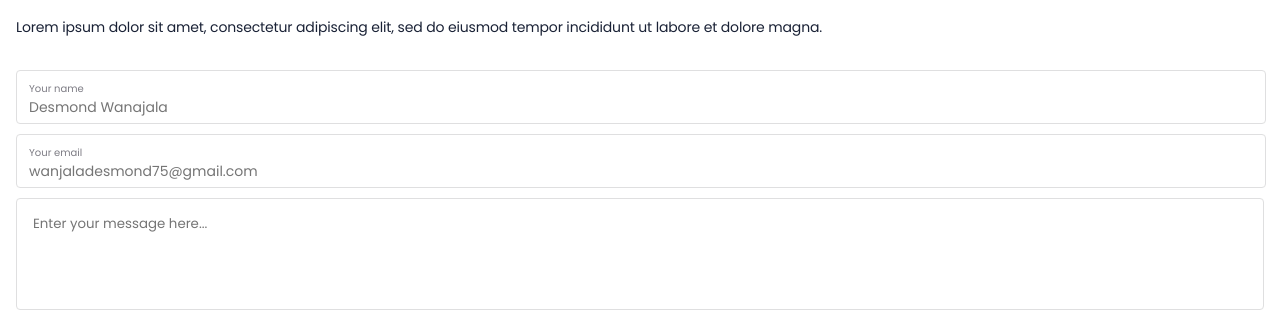
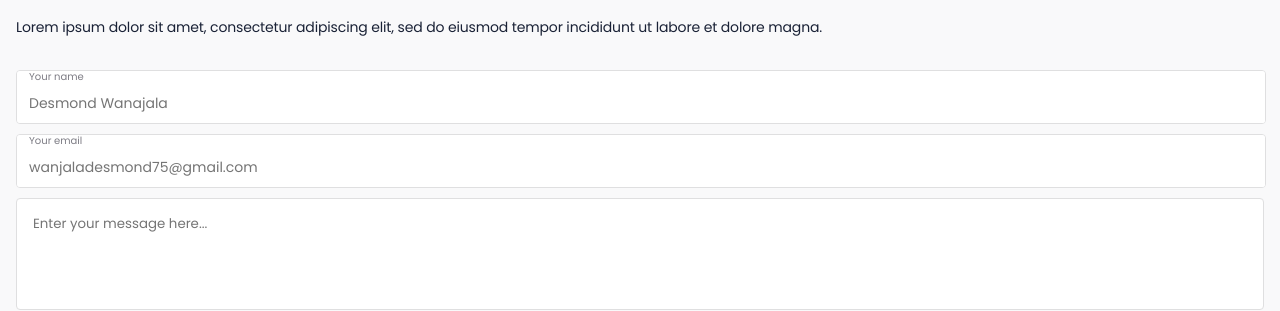
Before and after one commit to 28919926/Portfolio1, a website: page index.html in a window 1280 px wide. Shown: the part 8147-8458 px from the top of the page. Drawn offline with nearby package versions, Linux system fonts and the light colour scheme; a web font is replaced by a local one.

Commit message:
Add form background colour and changes on the lable input and others on the same contact form

```diff
--- a/index.html
+++ b/index.html
@@ -157,7 +157,7 @@
             </div>
         </section>
     </section>
-    <section>
+    <section class="form-cont">
         <div class="form_img"></div>
         <div class="form">
             <h2 class="name">Get Started</h2>
--- a/style.css
+++ b/style.css
@@ -194,6 +194,12 @@ footer {
   width: auto;
 }
 
+.form-cont {
+  height: 813px;
+  top: 4129px;
+  background: #f9f9fa;
+}
+
 .form_img {
   background-image: url(/images/imagenav.svg);
   background-repeat: no-repeat;
@@ -229,9 +235,17 @@ label {
 input,
 label {
   resize: none;
-  width: 90vw;
+  width: 100%;
   display: block;
   border: none;
+  height: 60px;
+  margin-top: -12px;
+  background: #fff;
+}
+
+input,
+::placeholder {
+  padding-left: -2px;
 }
 
 textarea {
```
